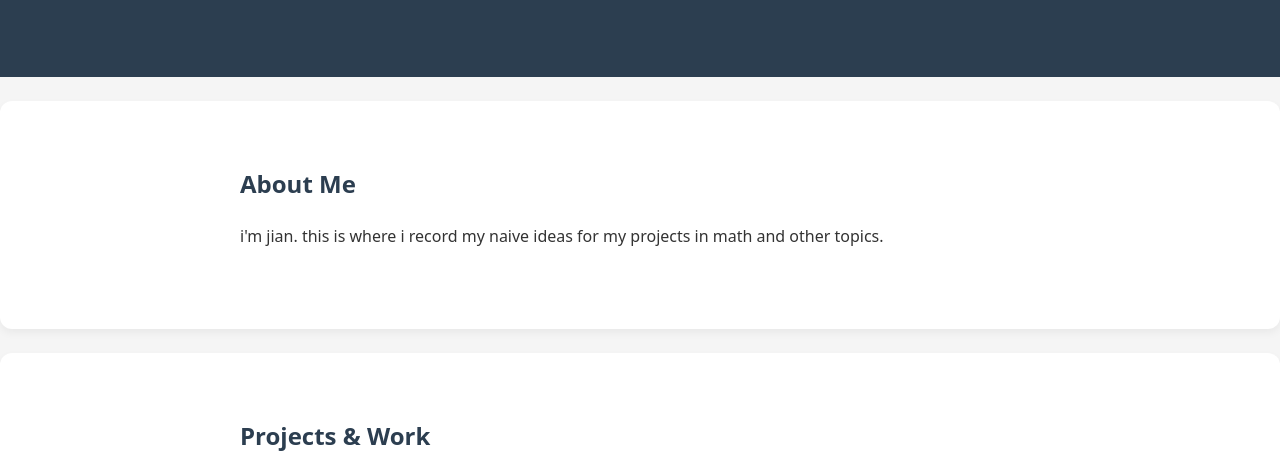
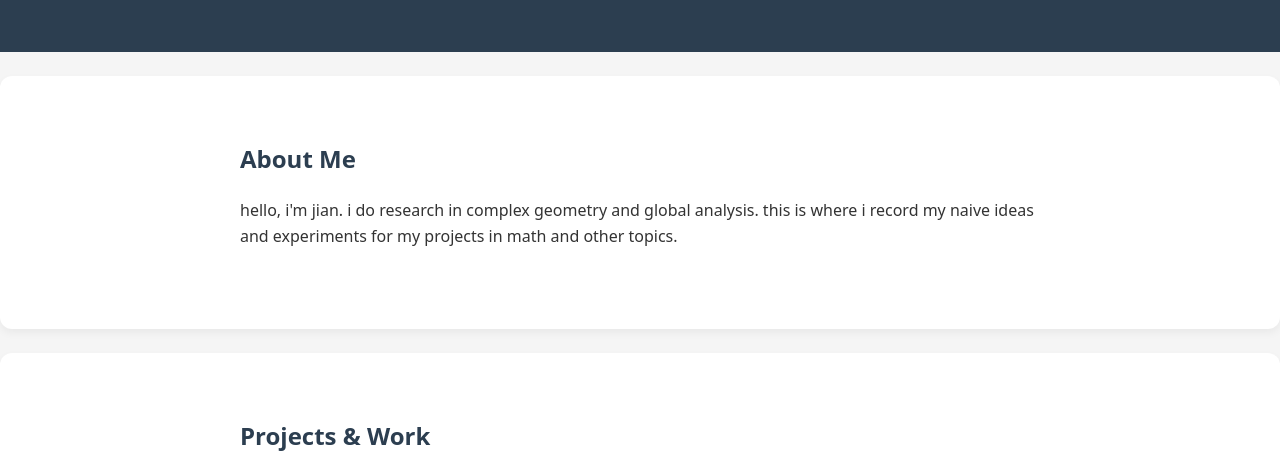
Before and after one commit to Jian-from-SH/Jian-from-SH, a plain HTML site: page index.html in a window 1280 px wide. Shown: the part 267-739 px from the top of the page. Drawn offline with Linux system fonts and the light colour scheme.

Commit message:
Update index.html

```diff
--- a/index.html
+++ b/index.html
@@ -1,4 +1,4 @@
-html
+
 
 <!DOCTYPE html>
 <html lang="en">
@@ -25,9 +25,9 @@ html
     <div class="container">
       <h2>About Me</h2>
       <p>
-        i'm jian.
+        hello, i'm jian.
 
-        this is where i record my naive ideas for my projects in math and other topics.
+        i do research in complex geometry and global analysis. this is where i record my naive ideas and experiments for my projects in math and other topics.
       </p>
     </div>
   </section>
```
